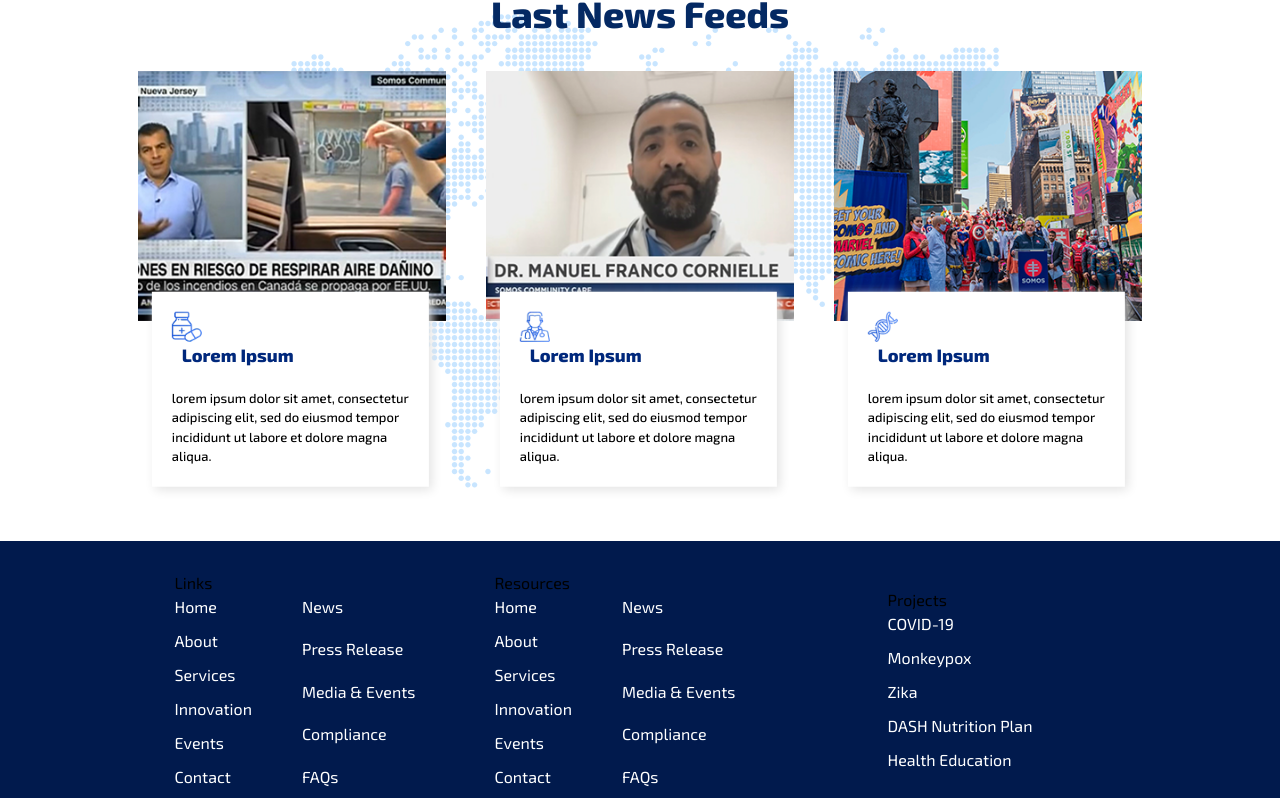
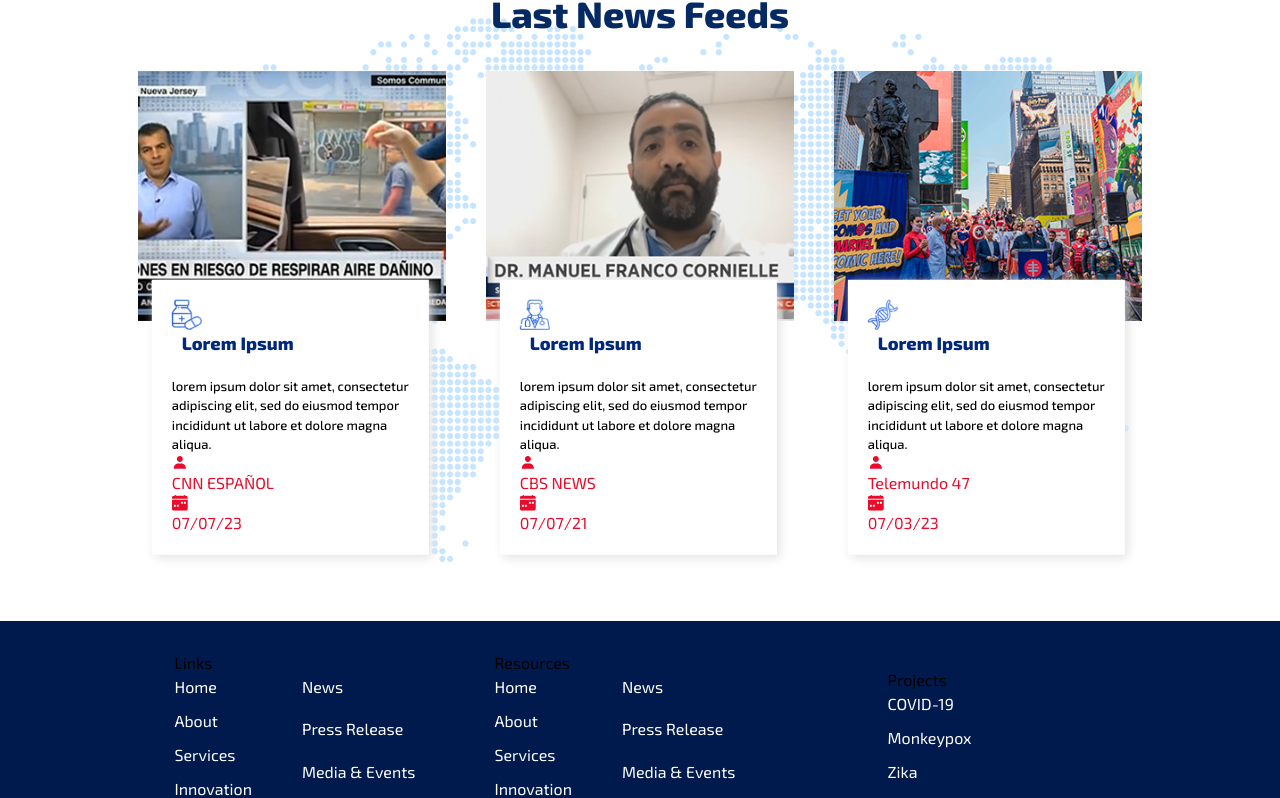
Before and after one commit to RochaMoran/RochaMoran-somos-website, a Next.js app: page / in a window 1280 px wide. Shown: the part 2984-3782 px from the top of the page. Built offline with nearby package versions, Linux system fonts and the light colour scheme.

Commit message:
REFACTOR: newscard

```diff
--- a/src/app/components/LastNews/index.tsx
+++ b/src/app/components/LastNews/index.tsx
@@ -9,7 +9,7 @@ export default function LastNews() {
             {
                 newsData && (
                     newsData.map((news: any, i: number) => (
-                        <PostCard key={i} title={news.title} icon={news.icon} img={news.img} description={news.description}/>
+                        <PostCard key={i} data={news} />
                     ))
                 )
             }
--- a/src/app/components/PostCard/index.tsx
+++ b/src/app/components/PostCard/index.tsx
@@ -1,8 +1,11 @@
-'use client';
+"use client";
 import Image from "next/image";
 import React from "react";
+import { BiSolidUser } from "react-icons/bi";
+import { BsCalendarWeekFill } from "react-icons/bs";
 
-export default function PostCard({ title, icon, img, description }: any) {
+export default function PostCard({ data }: any) {
+  const { img, icon, title, description, author, date } = data;
   return (
     <div className="animated project">
       <Image src={img} className="project-image" alt={title} />
@@ -10,6 +13,16 @@ export default function PostCard({ title, icon, img, description }: any) {
         <Image src={icon} className="inline-block project-icon" alt={title} />
         <h6 className="inline-block project-title">{title}</h6>
         <p>{description}</p>
+        <footer className="flex justify-between project-footer text-[11px] [&>span]:font-bold [&>span]:flex [&>span]:justify-center [&>span]:items-center mt-6">
+          <span>
+            <BiSolidUser className="mr-1" />
+            {author}
+          </span>
+          <span>
+            <BsCalendarWeekFill className="mr-1" />
+            {date}
+          </span>
+        </footer>
       </div>
     </div>
   );
--- a/src/app/data/news.ts
+++ b/src/app/data/news.ts
@@ -11,17 +11,23 @@ export const newsData = [
         icon: icon1,
         title: 'Lorem Ipsum',
         description: 'lorem ipsum dolor sit amet, consectetur adipiscing elit, sed do eiusmod tempor incididunt ut labore et dolore magna aliqua.',
+        author: 'CNN ESPAÑOL',
+        date: '07/07/23',
     },
     {
         img: img2,
         icon: icon2,
         title: 'Lorem Ipsum',
         description: 'lorem ipsum dolor sit amet, consectetur adipiscing elit, sed do eiusmod tempor incididunt ut labore et dolore magna aliqua.',
+        author: 'CBS NEWS',
+        date: '07/07/21',
     },
     {
         img: img3,
         icon: icon3,
         title: 'Lorem Ipsum',
         description: 'lorem ipsum dolor sit amet, consectetur adipiscing elit, sed do eiusmod tempor incididunt ut labore et dolore magna aliqua.',
+        author: 'Telemundo 47',
+        date: '07/03/23',
     },
 ];
--- a/styles/globals.scss
+++ b/styles/globals.scss
@@ -491,6 +491,10 @@
   overflow: hidden;
 }
 
+.project-footer {
+  color: $color_thirty;
+}
+
 .container-projects {
   display: grid;
   grid-template-columns: repeat(auto-fit, minmax(300px, 1fr));
```
